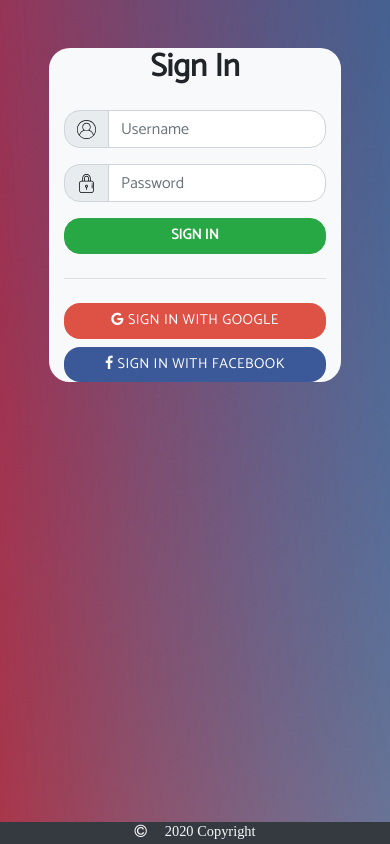
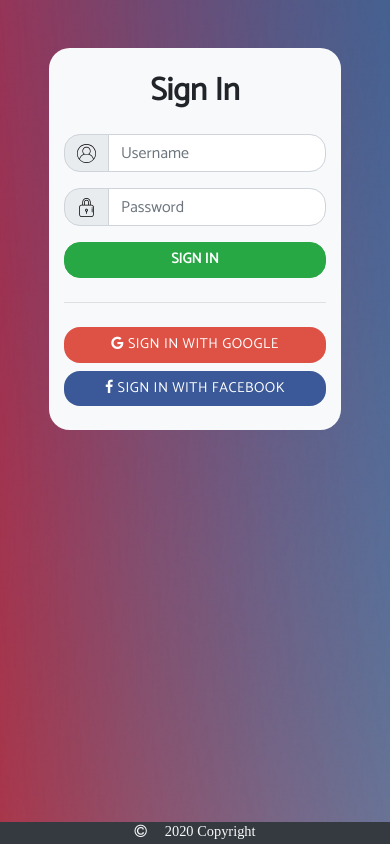
Before and after one commit to AimanAnizan56/login-UI, a plain HTML site: page index.html in a window 390 px wide. Drawn offline with nearby package versions, Linux system fonts and the light colour scheme.

Commit message:
Update index.html

```diff
--- a/index.html
+++ b/index.html
@@ -35,7 +35,7 @@
     <body>
         <div class="container">
             <div class="row">
-                <div class="mx-auto bg-light text-center col-lg-3 col-sm-5 col-9 py-lg-4 py-sm-4 mt-lg-5 mt-sm-5 mt-5" style="border-radius: 1.3rem;">
+                <div class="mx-auto bg-light text-center col-lg-3 col-sm-5 col-9 py-lg-4 py-sm-4 py-4 mt-lg-5 mt-sm-5 mt-5" style="border-radius: 1.3rem;">
                     <h2 class=""><b>Sign In</b></h2>
                     <form action="" method="post" class="mt-4">
                         <div class="input-group input-group-md mb-3">
```
